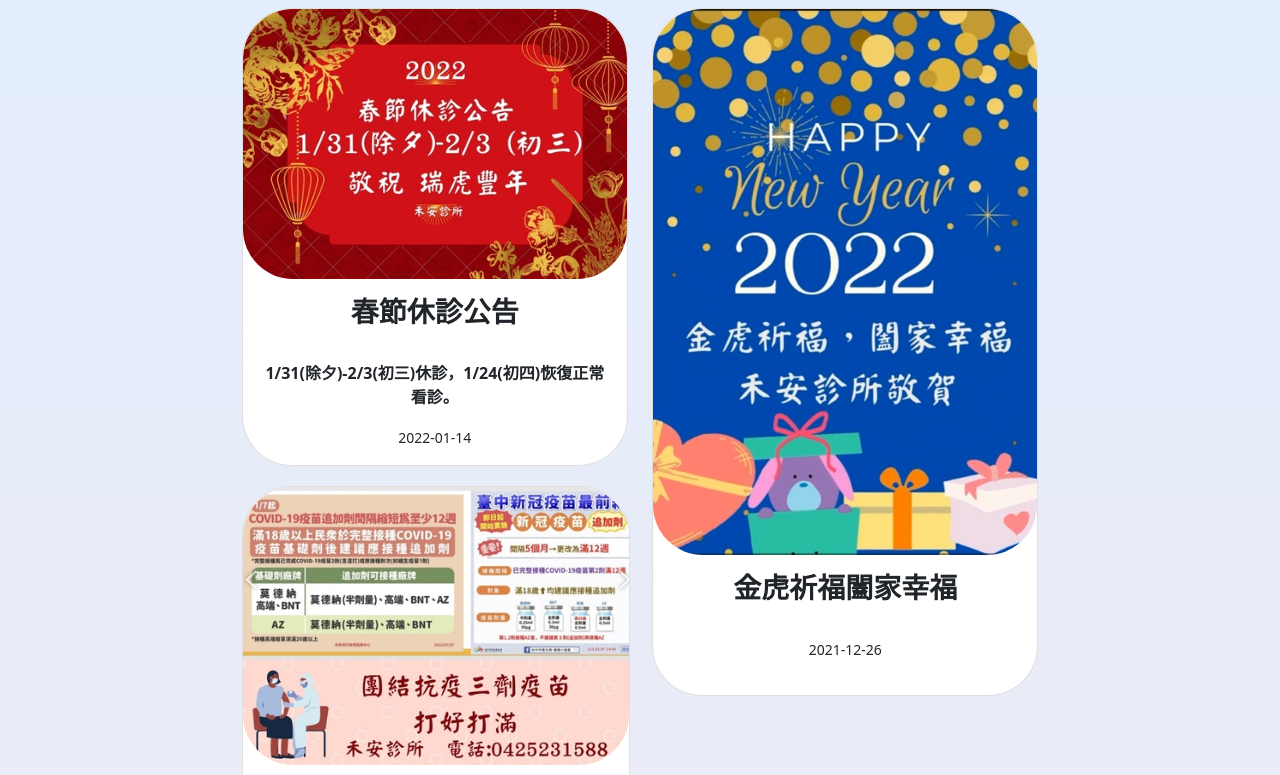
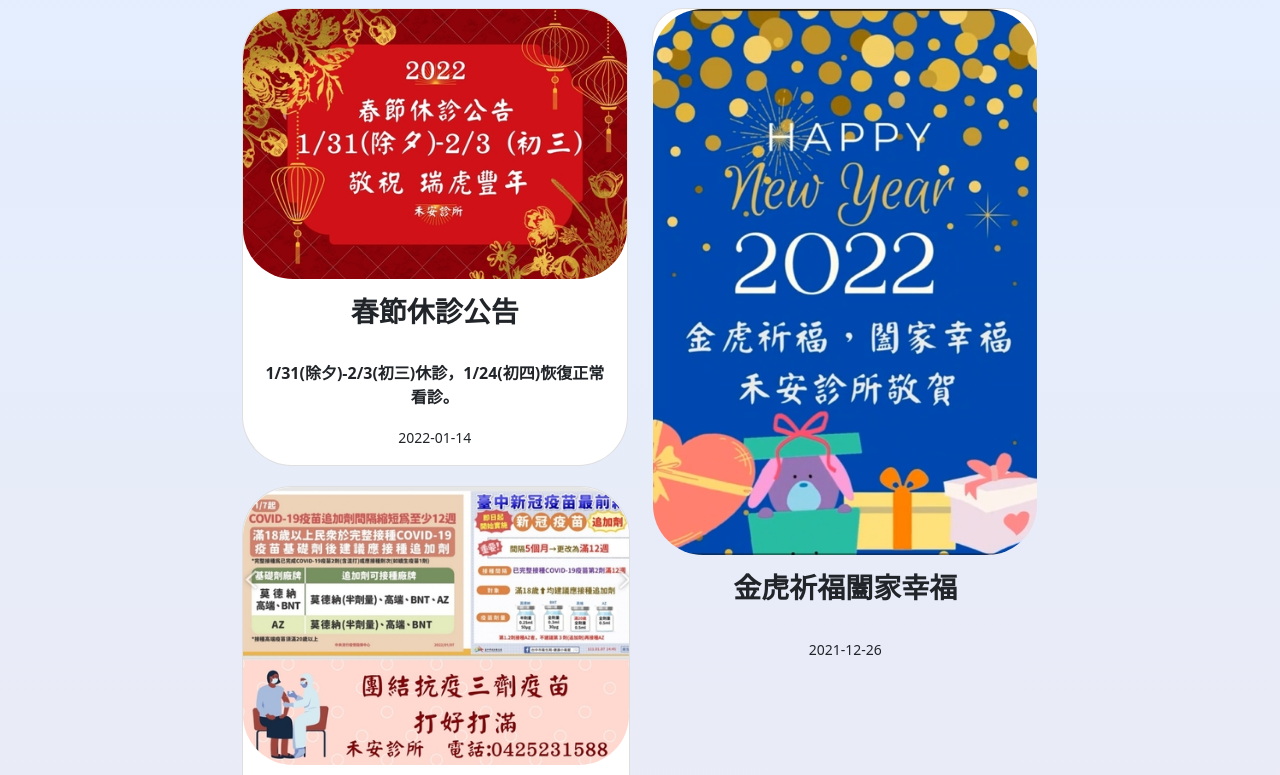
Before and after one commit to hean-clinic/website, a plain HTML site: page 最新消息.html in a window 1280 px wide. Shown: the part 208-983 px from the top of the page. Drawn offline with nearby package versions, Linux system fonts and the light colour scheme.

Commit message:
Update 最新消息.html

```diff
--- a/最新消息.html
+++ b/最新消息.html
@@ -103,7 +103,7 @@
                     </div>
                 </div>
                 <div class="col" style="margin-right: 14%;">
-                    <div class="card" style="width: 100%; height: 75%;">
+                    <div class="card" style="width: 100%; height: 7%;">
                         <img src="carousel_3.png" class="card-img-top" alt="..." style="border-radius: 50px;">
                         <div class="card-body">
                             <h3 style="text-align: center;"><strong>金虎祈福闔家幸福</strong></h3><br>
```
